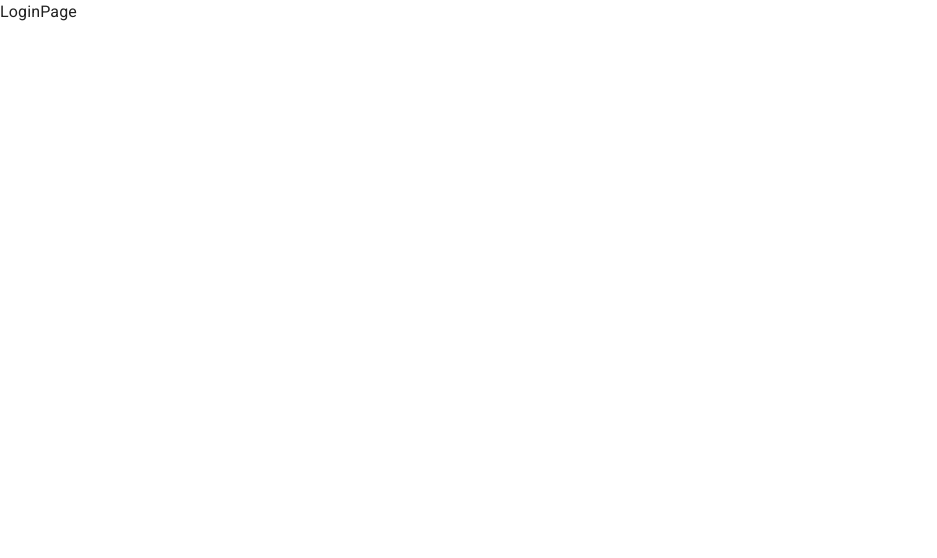
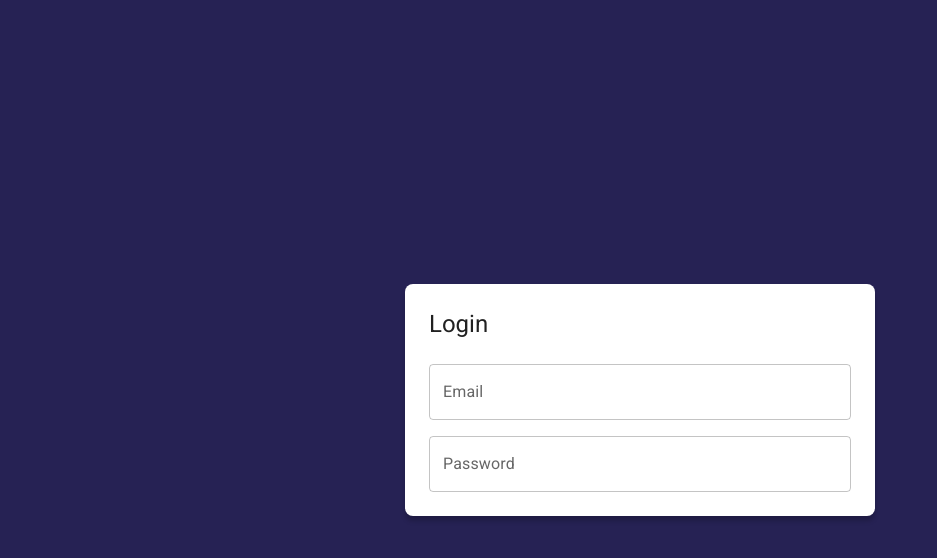
Before and after one commit to LuisFJojoa/journal-app, a React (Vite) app: page /auth/login in a window 1280 px wide. Shown: the top 558 px of the page, without its empty margins (0-937 px from the left). Built offline with nearby package versions, Linux system fonts and the light colour scheme.

Commit message:
LoginPage design without layout

```diff
--- a/src/auth/pages/LoginPage.jsx
+++ b/src/auth/pages/LoginPage.jsx
@@ -1,7 +1,50 @@
-import { Typography } from "@mui/material"
+import { Grid, TextField, Typography } from "@mui/material"
 
 export const LoginPage = () => {
   return (
-    <Typography>LoginPage</Typography>
+    <Grid
+      container
+      spacing={0}
+      direction="column"
+      alignItems="center"
+      justifyContent="center"
+      sx={{ minHeight: '100vh', backgroundColor: 'primary.main', padding: 4 }}
+    >
+      <Grid item
+        className='box-shadow'
+        xs={3}
+        sx={{ backgroundColor: 'white', padding: 3, borderRadius: 2 }}>
+        <Typography
+          variant="h5"
+          sx={{ mb: 1 }}>
+          Login
+        </Typography>
+
+        <form>
+          <Grid container>
+
+            <Grid item
+              xs={12}
+              sx={{mt: 2}}>
+              <TextField
+                label="Email"
+                type="email"
+                placeholder="typer your email"
+                fullWidth />
+            </Grid>
+
+            <Grid item
+              xs={12}
+              sx={{mt: 2}}>
+              <TextField
+                label="Password"
+                type="password"
+                placeholder="typer your password"
+                fullWidth />
+            </Grid>
+          </Grid>
+        </form>
+      </Grid>
+    </Grid>
   )
 }
--- a/src/styles.css
+++ b/src/styles.css
@@ -0,0 +1,3 @@
+.box-shadow{
+  box-shadow: 0px 5px 5px rgba(0, 0, 0, 0.2);
+}
```
